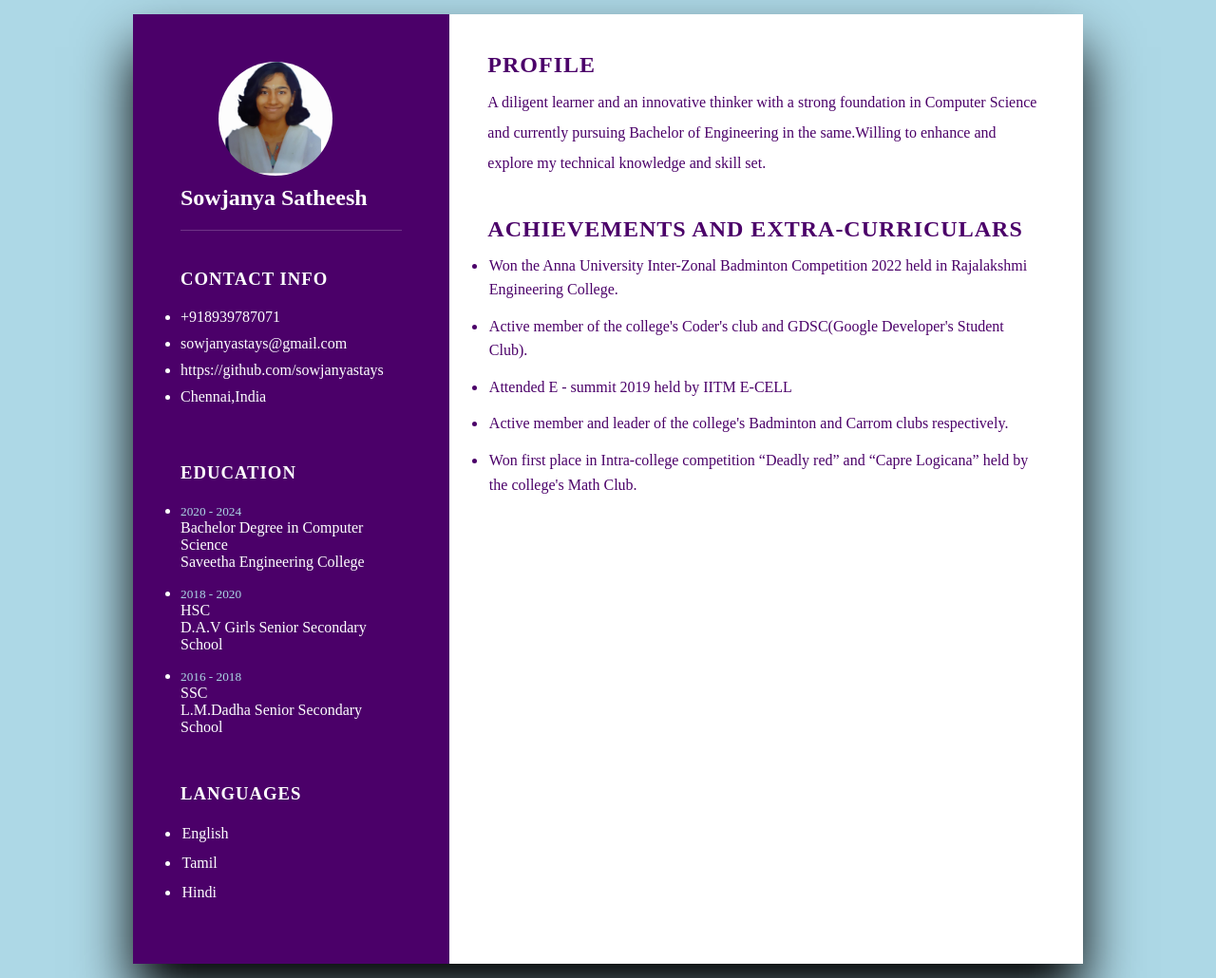
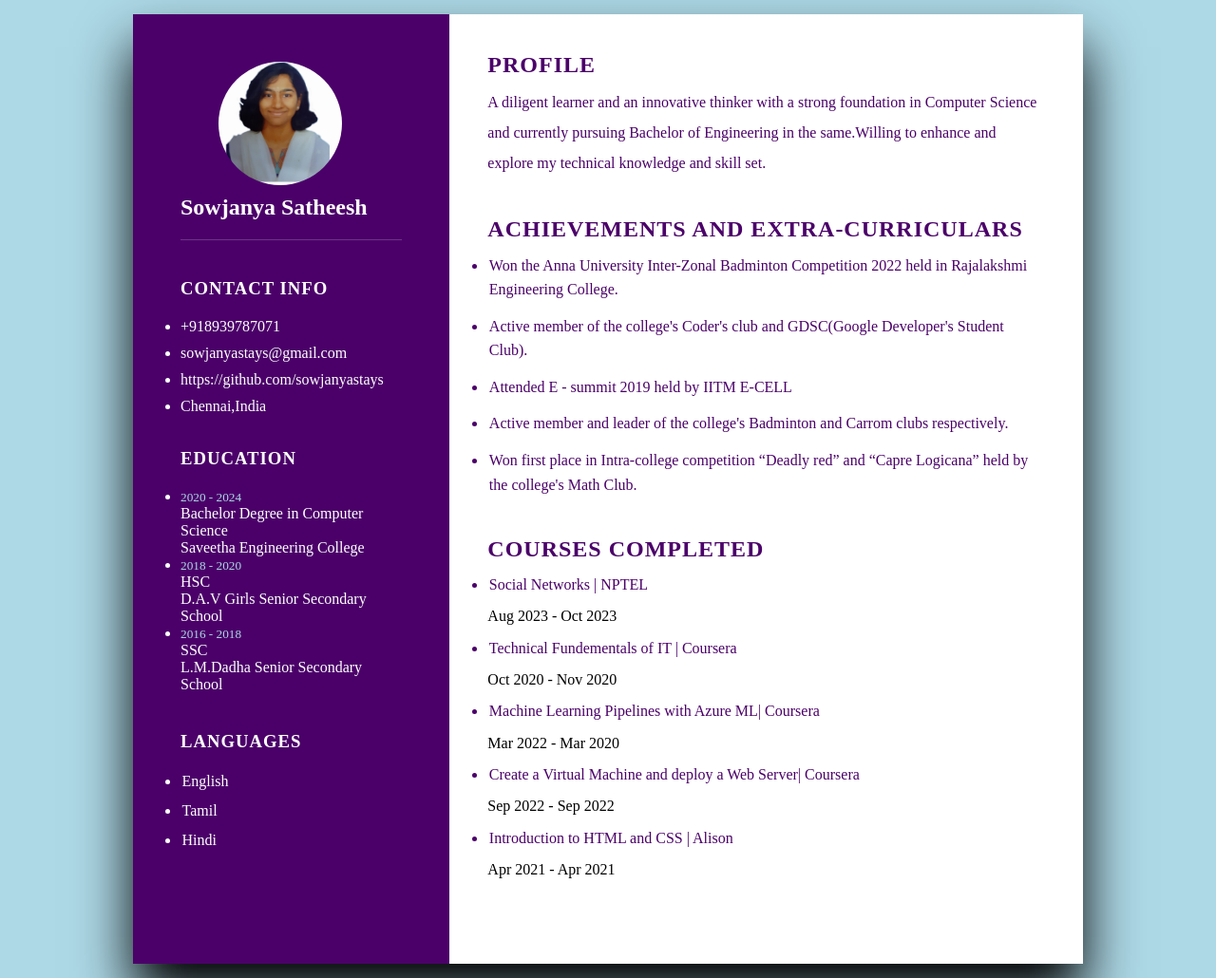
Before and after one commit to sowjanyastays/MERN_TRAINING, a plain HTML site: page index.html in a window 1280 px wide. Shown: the whole page at 95% size. Drawn offline with Linux system fonts and the light colour scheme.

Commit message:
Added courses and styled it. Made changes to image shapes and left side margins and line spacing.

```diff
--- a/assets/css/style.css
+++ b/assets/css/style.css
@@ -40,8 +40,8 @@ body{
 }
 .profile .image{
     position: relative;
-    height: 120px;
-    width: 120px;
+    height: 130px;
+    width: 130px;
     border-radius: 50%;
     overflow: hidden;
     margin-left: 40px;
@@ -61,7 +61,7 @@ body{
 }
 .contact{
     padding-top: 40px;
-    padding-bottom: 50px;
+    padding-bottom: 25px;
 }
 .title{
     color: white;
@@ -85,9 +85,6 @@ body{
     margin-bottom: 15px;
     color: white;
 }
-.education li{
-    margin-bottom: 15px;
-}
 .education h5{
     color: lightblue;
     font-weight: 500;
@@ -101,7 +98,7 @@ body{
     color: white;
 }
 .languages{
-    padding-top: 35px;
+    padding-top: 25px;
 }
 .languages ul li{
     position: relative;
@@ -120,6 +117,9 @@ body{
     color: rgb(75, 0, 105);
     line-height: 2.0;
 }
+.achieve{
+    margin-bottom: 40px;
+}
 .achieve ul li{
     position: relative;
     margin: 10px 0;
@@ -128,3 +128,10 @@ body{
     line-height: 1.6;
 
 }
+.courses ul li{
+    position: relative;
+    margin: 10px 0;
+    padding: 1.5px;
+    color: rgb(75, 0, 105);
+    line-height: 1.6;
+}
--- a/index.html
+++ b/index.html
@@ -93,6 +93,31 @@
                     </li>
                 </ul>
             </div>
+            <div class="courses">
+                <h2 class="title2">COURSES COMPLETED</h2>
+                <ul>
+                    <li>
+                        Social Networks | NPTEL
+                    </li>
+                    <p>Aug 2023 - Oct 2023</p>
+                    <li>
+                        Technical Fundementals of IT | Coursera
+                    </li>
+                        <p>Oct 2020 - Nov 2020</p>
+                    <li>
+                        Machine Learning Pipelines with Azure ML| Coursera
+                    </li>
+                         <p>Mar 2022 - Mar 2020</p>
+                    <li>
+                        Create a Virtual Machine and deploy a Web Server| Coursera
+                    </li>
+                         <p>Sep 2022 - Sep 2022</p>
+                    <li>
+                       Introduction to HTML and CSS | Alison
+                    </li>
+                        <p>Apr 2021 - Apr 2021</p>
+                </ul>
+            </div>
         </div>
      </div>
 </body>
```
